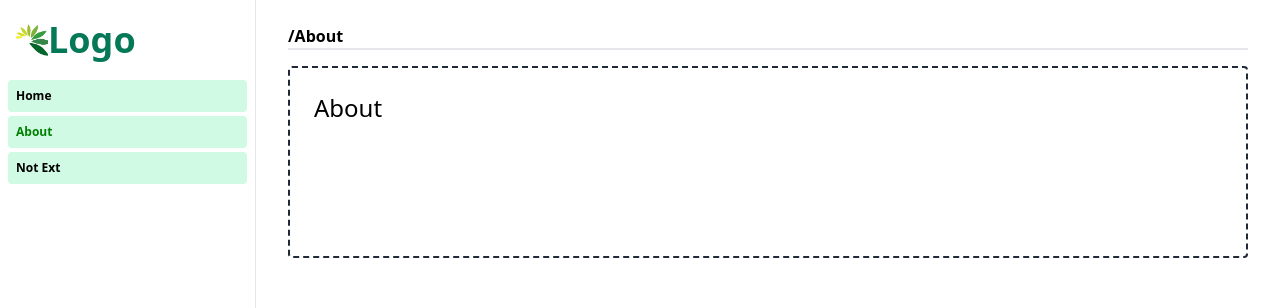
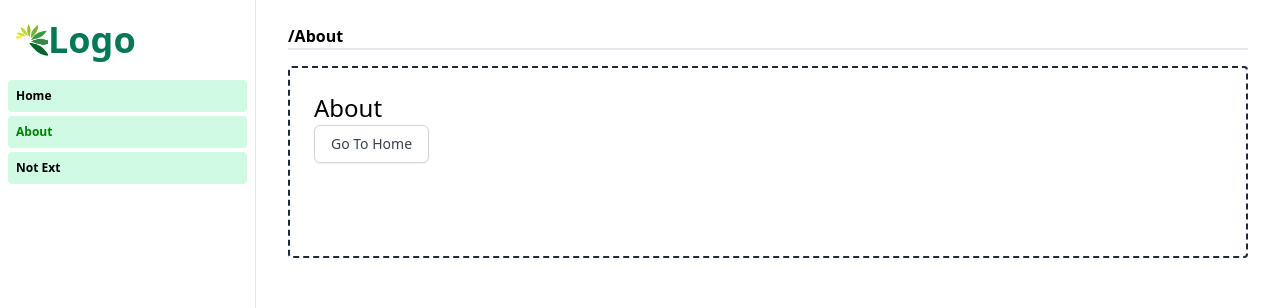
Before and after one commit to isjeady/corso-react-js, a React (Create React App) app: page /about in a window 1280 px wide. Shown: the top 308 px of the page. Built offline with nearby package versions, Linux system fonts and the light colour scheme.

Commit message:
navigate

```diff
--- a/src/pages/About.js
+++ b/src/pages/About.js
@@ -1,11 +1,26 @@
 import React from 'react'
-import Container from "../components/layout/Container";
-import Sidebar from "../components/layout/Sidebar";
+import { useNavigate } from 'react-router';
+import { UiButton } from '../components/ui/UiButton';
 
 const About = () => {
+  let navigate = useNavigate();
+
+  const redirectToHome = () => {
+    /* setTimeout(() => {
+      navigate("/")
+    },2000) */
+    navigate("/")
+  }
+
   return (
     <div>
-      <div className="border-dashed border-2 border-gray-800 h-48 p-6 text-2xl rounded">About</div>
+      <div className="border-dashed border-2 border-gray-800 h-48 p-6 text-2xl rounded">
+        About
+        <UiButton
+          title="Go To Home"
+          onClick={redirectToHome}
+        />
+      </div>
     </div>
   )
 }
```
